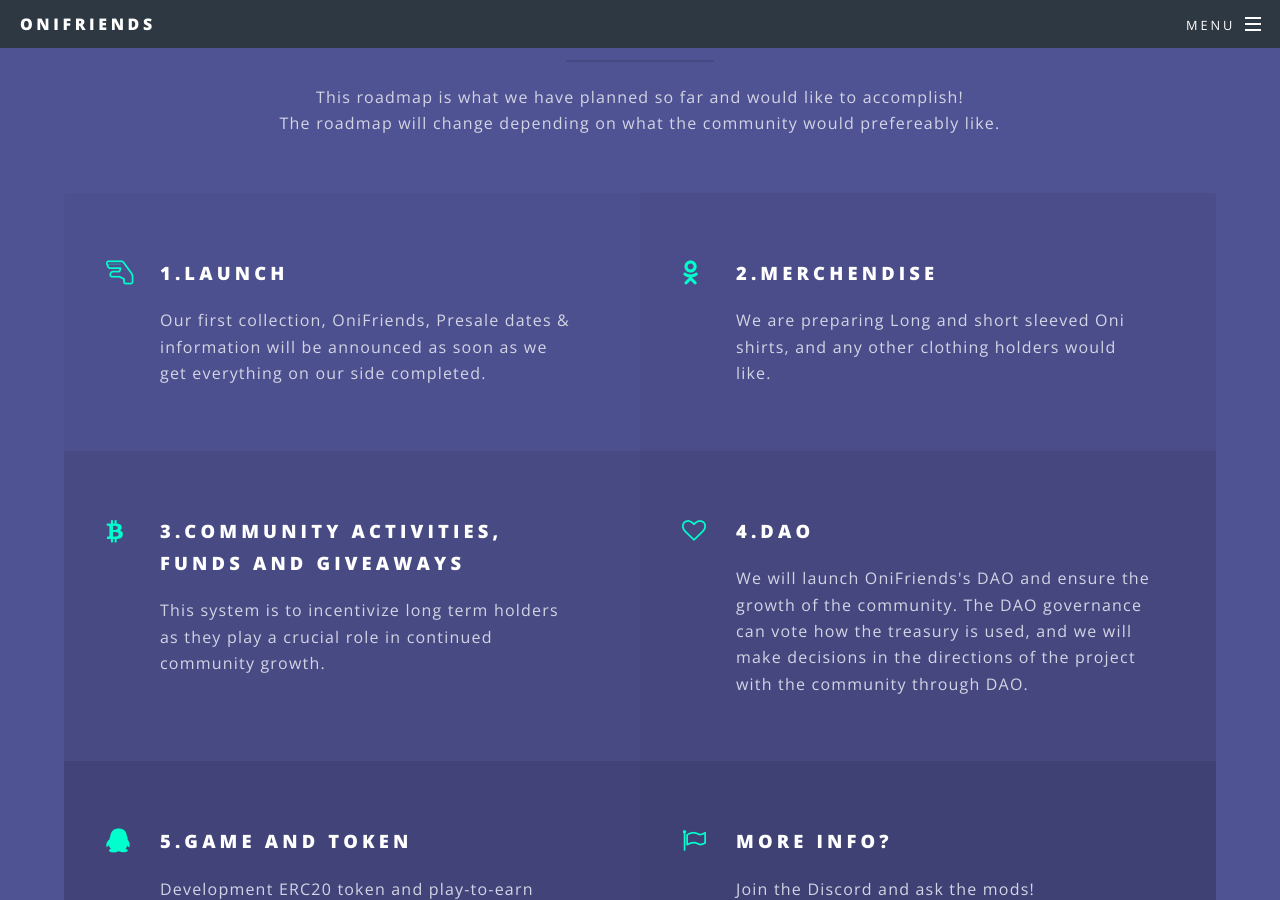
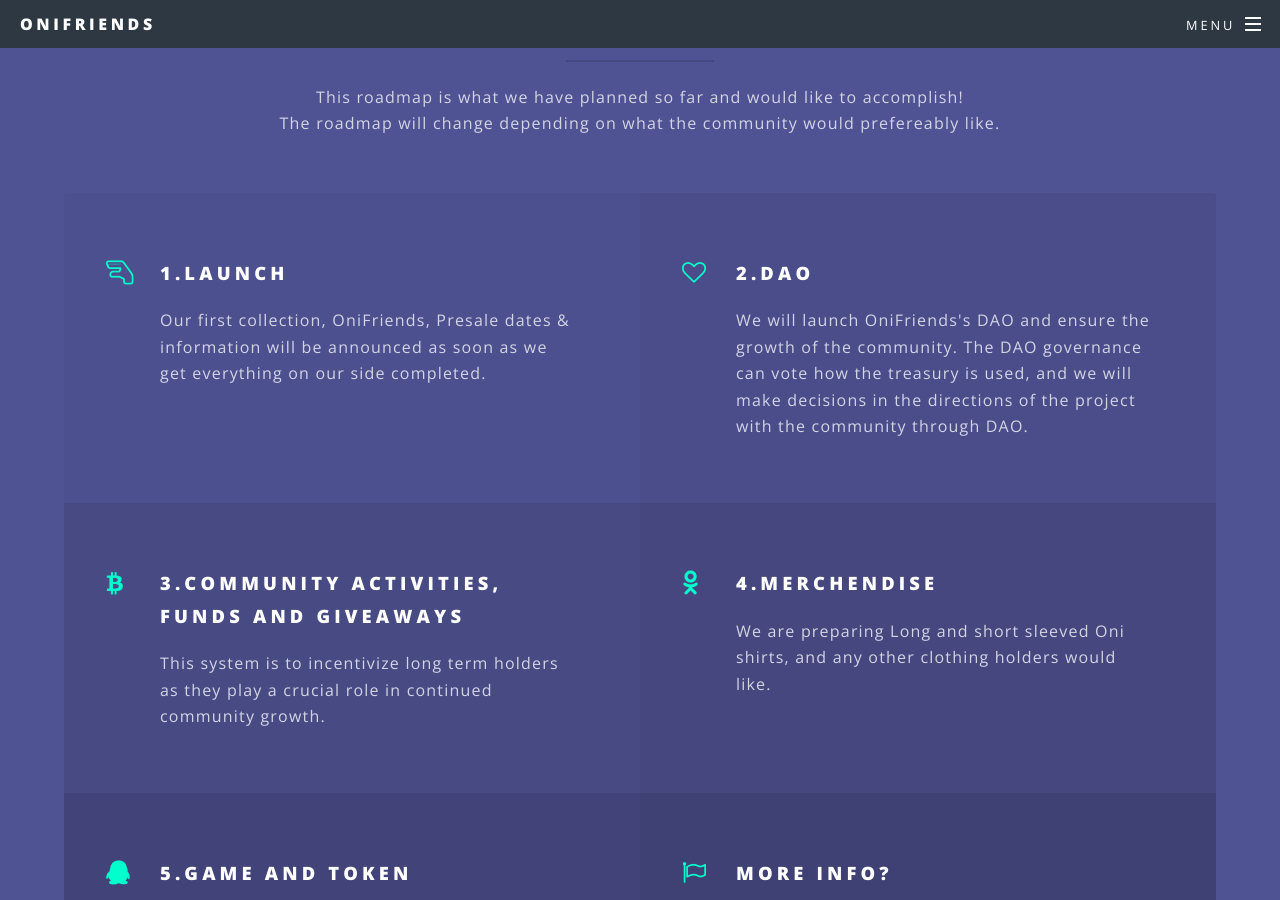
Before and after one commit to TeaOnMe/TeaOnMe.github.io, a Jekyll site: the page built from index.html, in a window 1280 px wide and 900 px high, scrolled down 1887 px. Built offline with Jekyll 4.4.1, drawn with Linux system fonts in a browser that asks for light colours.

Commit message:
Update index.html

```diff
--- a/index.html
+++ b/index.html
@@ -58,17 +58,17 @@
 									<h3>1.Launch</h3>
 									<p>Our first collection, OniFriends, Presale dates & information will be announced as soon as we get everything on our side completed.</p>
 								</li>
-								<li class="icon fa-odnoklassniki">
-									<h3>2.Merchendise</h3>
-									<p>We are preparing Long and short sleeved Oni shirts, and any other clothing holders would like.</p>
+								<li class="icon fa-heart-o">
+									<h3>2.DAO</h3>
+									<p>We will launch OniFriends's DAO and ensure the growth of the community. The DAO governance can vote how the treasury is used, and we will make decisions in the directions of the project with the community through DAO.</p>
 								</li>
 								<li class="icon fa-bitcoin">
 									<h3>3.Community Activities, Funds and Giveaways</h3>
 									<p>This system is to incentivize long term holders as they play a crucial role in continued community growth.</p>
 								</li>
-								<li class="icon fa-heart-o">
-									<h3>4.DAO</h3>
-									<p>We will launch OniFriends's DAO and ensure the growth of the community. The DAO governance can vote how the treasury is used, and we will make decisions in the directions of the project with the community through DAO.
+								<li class="icon fa-odnoklassniki">
+									<h3>4.Merchendise</h3>
+									<p>We are preparing Long and short sleeved Oni shirts, and any other clothing holders would like.</p>
 								</li>
 								<li class="icon fa-qq">
 									<h3>5.Game and Token</h3>
```
